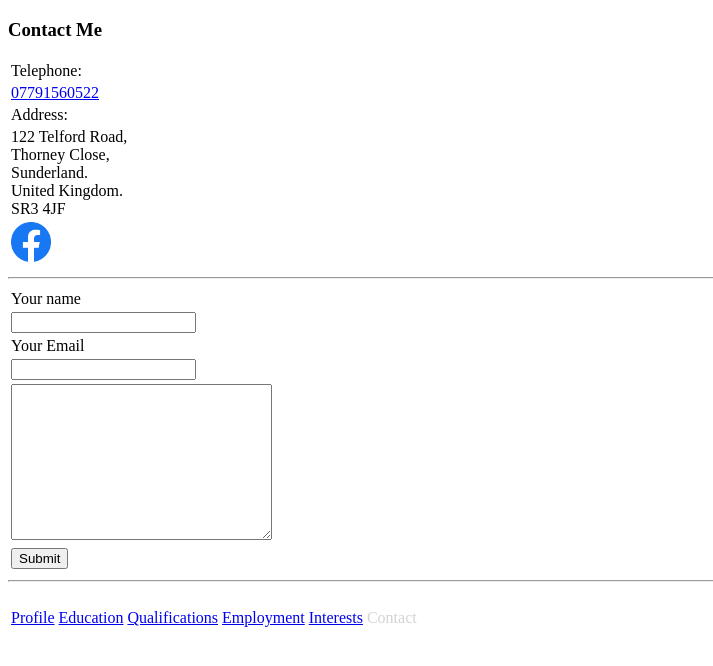
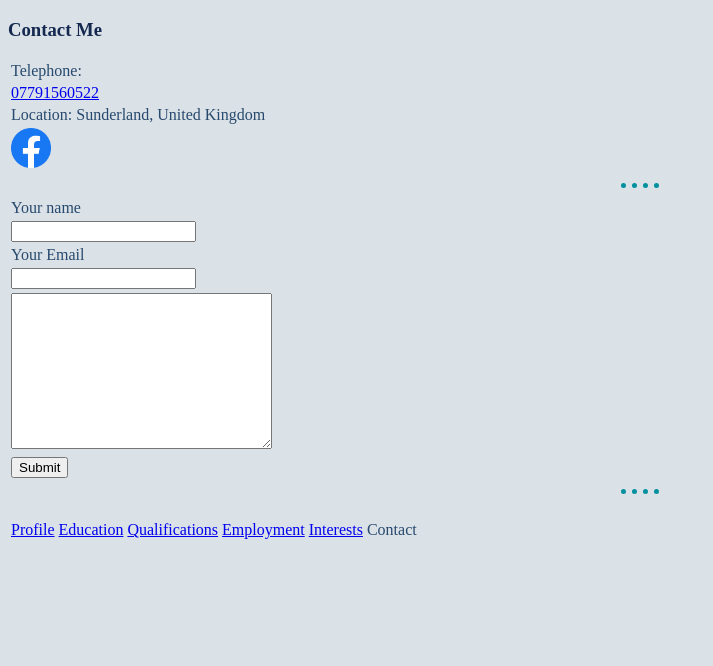
Before and after one commit to Chris-Martin913/ChrisMartin-CV, a plain HTML site: page contact-me.html in a window 1280 px wide. Shown: the whole page, without its empty margins (0-713 px from the left). Drawn offline with Linux system fonts and the light colour scheme.

Commit message:
initial css commit

```diff
--- a/contact-me.html
+++ b/contact-me.html
@@ -4,6 +4,7 @@
     <meta charset="UTF-8">
     <meta name="viewport" content="width=device-width, initial-scale=1.0">
     <title>Contact</title>
+    <link rel="stylesheet" href="style.css" />
 </head>
 <body>
     <h3>Contact Me</h3>
@@ -15,16 +16,7 @@
             <td><a href="tel: 07791560522">07791560522</a></td>
         </tr>
         <tr>
-            <td>Address:</td>
-        </tr>
-        <tr>
-            <td>
-                122 Telford Road,<br />
-                Thorney Close,<br />
-                Sunderland.<br />
-                United Kingdom.<br />
-                SR3 4JF
-            </td>
+            <td>Location: Sunderland, United Kingdom</td>
         </tr>
         <tr>
             <td><a href="https://www.facebook.com/christopher.d.martin.3/"><img src="facebook.png" alt="Facebook" width="40" height="40"></a></td>
@@ -61,7 +53,7 @@
             <td><a href="my-qualifications.html">Qualifications</a></td>
             <td><a href="my-employment.html">Employment</a></td>
             <td><a href="my-hobbies.html">Interests</a></td>
-            <td><p style="color: lightgrey">Contact</p></td>
+            <td><p>Contact</p></td>
         </tr>
     </table>
 </body>
--- /dev/null
+++ b/style.css
@@ -0,0 +1,28 @@
+:root {
+    --cv-text: #142850;
+    --cv-background: #dae1e7;
+    --cv-text-light: #27496d;
+    --cv-accents: #00909e;
+}
+
+body {
+    background: var(--cv-background);
+}
+
+hr {
+    border-style: dotted none none;
+    border-color: var(--cv-accents);
+    border-width: 5px;
+    width: 3%;
+}
+h1,h3 {
+    color: var(--cv-text);
+}
+
+p,li,td {
+    color: var(--cv-text-light);
+}
+
+#cv-avatar {
+    border-radius: 50%;
+}
```
Also changed, not shown: My-Qualifications.html (+3 -2 lines), index.html (+7 -2 lines), my-education.html (+2 -1 lines), my-employment.html (+2 -1 lines), my-hobbies.html (+2 -1 lines), ChrisMartin.png.
